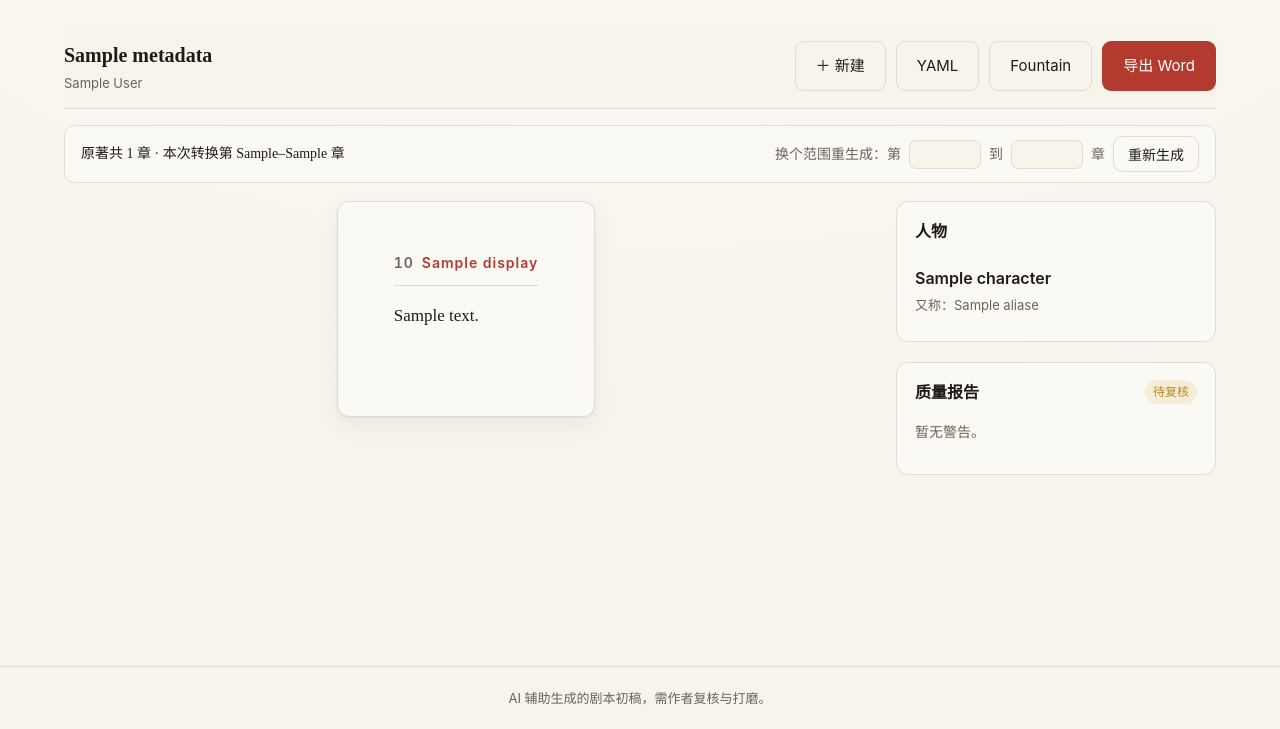
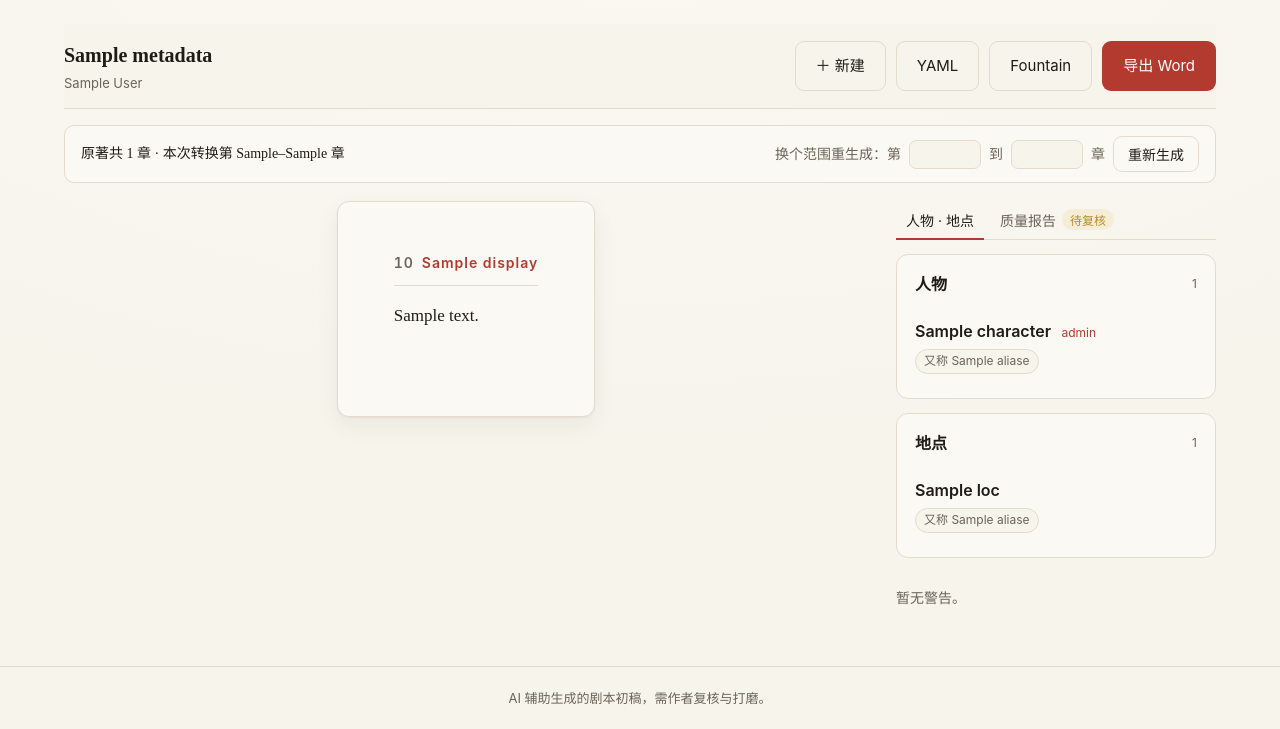
Before and after one commit to hxli2005/novel, a FastAPI app: template src/novel_to_screenplay/web/templates/result.html in a window 1280 px wide. Shown: the part 71-800 px from the top of the page. Run offline with FastAPI, Linux system fonts and the light colour scheme; the template is opened without the code that fills it: most values are stand-ins (such as "Sample title", 1, 10 or a date in 2020); some libraries are stand-ins or nearby versions.

Commit message:
Run consistency checks in the pipeline and present a grouped quality report
run_pipeline now runs the deterministic story-level consistency checks
(analyze_consistency) as a "check" stage after drafting and records the
findings in quality_report, so every run (CLI + web) gets a populated report
(LLM story review stays opt-in via the check command).

The web result page gains a drawer with tabs (人物·地点 / 质量报告): characters
and locations with alias chips, and a quality report grouped into 结构检查,
故事级复审 (AI, purple), and 生成说明, each warning shown with a Chinese gloss
and a scene jump.

Co-Authored-By: Claude Opus 4.8 <noreply@anthropic.com>

```diff
--- a/src/novel_to_screenplay/web/static/app.css
+++ b/src/novel_to_screenplay/web/static/app.css
@@ -220,7 +220,25 @@ body {
 @keyframes flash { 0% { background: #fae7e3; } 100% { background: transparent; } }
 
 /* Drawer */
-.drawer { display: flex; flex-direction: column; gap: 20px; position: sticky; top: 76px; }
+.drawer { display: flex; flex-direction: column; gap: 14px; position: sticky; top: 76px; }
+.drawer-tabs { display: flex; gap: 6px; border-bottom: 1px solid var(--line); }
+.drawer-tab {
+  font-family: var(--sans); font-size: 14px; color: var(--ink-soft); cursor: pointer;
+  background: none; border: none; border-bottom: 2px solid transparent;
+  padding: 8px 10px; margin-bottom: -1px; display: inline-flex; align-items: center; gap: 6px;
+}
+.drawer-tab.active { color: var(--ink); border-bottom-color: var(--cinnabar); }
+.drawer-panel { display: flex; flex-direction: column; gap: 14px; }
+.count { font-family: var(--sans); font-size: 12px; color: var(--ink-soft); font-weight: 400; }
+.entity-role { font-size: 12px; color: var(--cinnabar); margin-left: 6px; }
+.chips { display: flex; flex-wrap: wrap; gap: 4px; margin-top: 4px; }
+.chip {
+  font-family: var(--sans); font-size: 12px; color: var(--ink-soft);
+  background: var(--paper); border: 1px solid var(--line); border-radius: 999px; padding: 1px 8px;
+}
+.drawer-block.story { border-color: #d8cfe6; background: #f7f4fb; }
+.ai-tag { font-family: var(--sans); font-size: 10px; color: #6b4ea8; background: #ece4f6; border-radius: 4px; padding: 1px 5px; letter-spacing: 0.5px; }
+.story-code { color: #6b4ea8 !important; }
 .drawer-block { background: var(--paper-raised); border: 1px solid var(--line); border-radius: 12px; padding: 16px 18px; }
 .drawer-title { font-family: var(--serif); font-size: 16px; margin: 0 0 12px; display: flex; align-items: center; justify-content: space-between; }
 .entity-card { padding: 8px 0; border-bottom: 1px solid var(--line); }
--- a/src/novel_to_screenplay/web/templates/result.html
+++ b/src/novel_to_screenplay/web/templates/result.html
@@ -4,6 +4,17 @@
 {% set mode_labels = {"INT": "内", "EXT": "外", "INT_EXT": "内/外", "UNKNOWN": ""} %}
 {% set time_labels = {"DAY": "日", "NIGHT": "夜", "MORNING": "晨", "EVENING": "黄昏", "CONTINUOUS": "连续", "LATER": "稍后", "UNKNOWN": ""} %}
 {% set status_labels = {"pass": "校验通过", "warning": "待复核", "fail": "校验未过"} %}
+{% set struct_codes = ["CHAPTER_NOT_ADAPTED", "CHARACTER_UNUSED", "CHARACTER_NO_DIALOGUE"] %}
+{% set story_codes = ["FORESHADOW_UNRESOLVED", "ARC_INCONSISTENCY", "CAUSALITY_GAP"] %}
+{% set glosses = {
+  "CHAPTER_NOT_ADAPTED": "章节未改编", "CHARACTER_UNUSED": "人物未出场", "CHARACTER_NO_DIALOGUE": "人物无台词",
+  "FORESHADOW_UNRESOLVED": "伏笔未回收", "ARC_INCONSISTENCY": "人物弧光", "CAUSALITY_GAP": "跨场因果",
+  "RULE_BASED_DRAFT": "生成说明", "AI_SCENE_DRAFTING": "AI 扩写说明"
+} %}
+{% set qr = doc.quality_report %}
+{% set struct = qr.warnings | selectattr("code", "in", struct_codes) | list %}
+{% set story = qr.warnings | selectattr("code", "in", story_codes) | list %}
+{% set notes = qr.warnings | rejectattr("code", "in", struct_codes) | rejectattr("code", "in", story_codes) | list %}
 
 <section class="reading">
   <div class="export-bar">
@@ -69,36 +80,95 @@
     </article>
 
     <aside class="drawer">
+      <div class="drawer-tabs">
+        <button type="button" class="drawer-tab active" data-tab="entities">人物 · 地点</button>
+        <button type="button" class="drawer-tab" data-tab="quality">
+          质量报告
+          <span class="status status-{{ qr.validation_status }}">{{ status_labels.get(qr.validation_status, qr.validation_status) }}</span>
+        </button>
+      </div>
+
+      <div class="drawer-panel" data-panel="entities">
         <div class="drawer-block">
-        <h3 class="drawer-title">人物</h3>
+          <h3 class="drawer-title">人物 <span class="count">{{ doc.characters|length }}</span></h3>
           {% for c in doc.characters %}
           <div class="entity-card">
             <span class="entity-name">{{ c.name }}</span>
-          {% if c.aliases %}<span class="entity-aliases">又称：{{ c.aliases|join("、") }}</span>{% endif %}
+            {% if c.role and c.role != "unknown" %}<span class="entity-role">{{ c.role }}</span>{% endif %}
+            {% if c.aliases %}<span class="chips">{% for a in c.aliases %}<span class="chip">又称 {{ a }}</span>{% endfor %}</span>{% endif %}
           </div>
           {% endfor %}
         </div>
+        <div class="drawer-block">
+          <h3 class="drawer-title">地点 <span class="count">{{ doc.locations|length }}</span></h3>
+          {% for loc in doc.locations %}
+          <div class="entity-card">
+            <span class="entity-name">{{ loc.name }}</span>
+            {% if loc.aliases %}<span class="chips">{% for a in loc.aliases %}<span class="chip">又称 {{ a }}</span>{% endfor %}</span>{% endif %}
+          </div>
+          {% endfor %}
+        </div>
+      </div>
 
-      {% set qr = doc.quality_report %}
+      <div class="drawer-panel" data-panel="quality" hidden>
+        {% if not qr.warnings %}
+        <p class="muted">暂无警告。</p>
+        {% endif %}
+        {% if struct %}
         <div class="drawer-block">
-        <h3 class="drawer-title">质量报告
-          <span class="status status-{{ qr.validation_status }}">{{ status_labels.get(qr.validation_status, qr.validation_status) }}</span>
-        </h3>
-        {% if qr.warnings %}
+          <h3 class="drawer-title">结构检查</h3>
           <ul class="warnings">
-          {% for w in qr.warnings %}
+            {% for w in struct %}
             <li class="warning">
-            <span class="warning-code">{{ w.code }}</span>
+              <span class="warning-code">{{ glosses.get(w.code, w.code) }}</span>
               <span class="warning-msg">{{ w.message }}</span>
-            {% if w.scene_id %}<a class="warning-jump" href="#{{ w.scene_id }}">{{ w.scene_id }}</a>{% endif %}
+              {% if w.scene_id %}<a class="warning-jump" href="#{{ w.scene_id }}">跳转 {{ w.scene_id }}</a>{% endif %}
             </li>
             {% endfor %}
           </ul>
-        {% else %}
-        <p class="muted">暂无警告。</p>
+        </div>
+        {% endif %}
+        {% if story %}
+        <div class="drawer-block story">
+          <h3 class="drawer-title">故事级复审 <span class="ai-tag">AI</span></h3>
+          <ul class="warnings">
+            {% for w in story %}
+            <li class="warning">
+              <span class="warning-code story-code">{{ glosses.get(w.code, w.code) }}</span>
+              <span class="warning-msg">{{ w.message }}</span>
+              {% if w.scene_id %}<a class="warning-jump" href="#{{ w.scene_id }}">跳转 {{ w.scene_id }}</a>{% endif %}
+            </li>
+            {% endfor %}
+          </ul>
+        </div>
+        {% endif %}
+        {% if notes %}
+        <div class="drawer-block">
+          <h3 class="drawer-title">生成说明</h3>
+          <ul class="warnings">
+            {% for w in notes %}
+            <li class="warning"><span class="warning-msg">{{ w.message }}</span></li>
+            {% endfor %}
+          </ul>
+        </div>
         {% endif %}
       </div>
     </aside>
   </div>
 </section>
+
+<script>
+  (function () {
+    var tabs = document.querySelectorAll(".drawer-tab");
+    var panels = document.querySelectorAll(".drawer-panel");
+    tabs.forEach(function (tab) {
+      tab.addEventListener("click", function () {
+        tabs.forEach(function (t) { t.classList.remove("active"); });
+        tab.classList.add("active");
+        var name = tab.getAttribute("data-tab");
+        panels.forEach(function (p) { p.hidden = p.getAttribute("data-panel") !== name; });
+      });
+    });
+  })();
+</script>
 {% endblock %}
```
Also changed, not shown: src/novel_to_screenplay/runner.py (+13 -0 lines), tests/test_cli.py (+4 -1 lines), tests/test_web.py (+13 -0 lines). Lines whose indentation alone changed are shown as unchanged.
